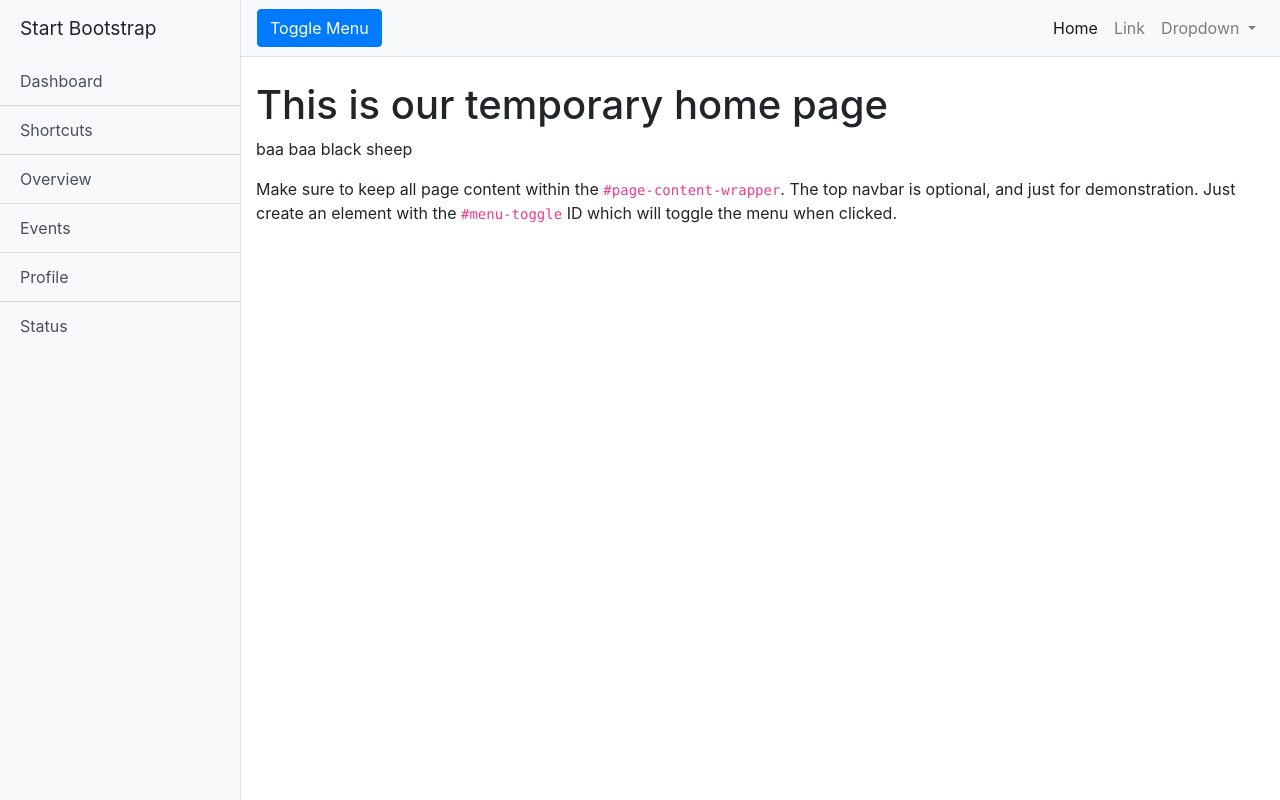
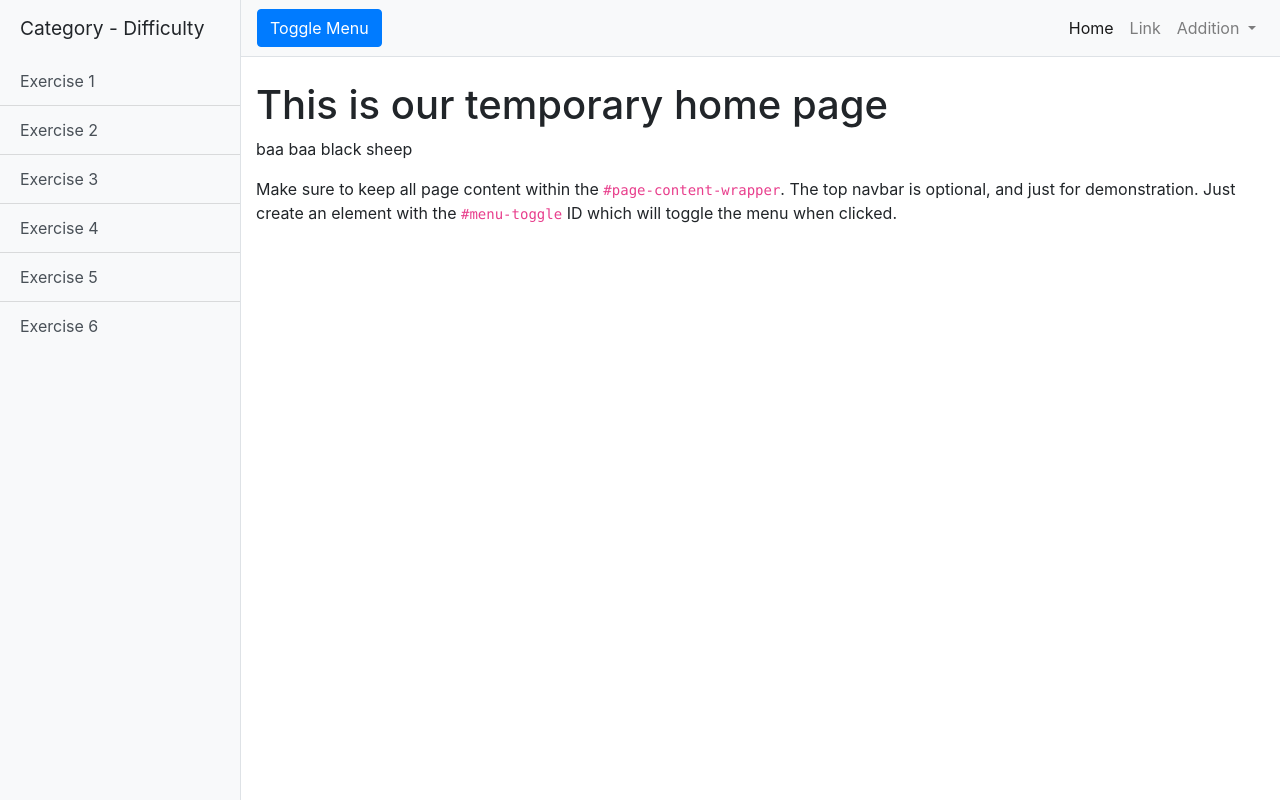
Before and after one commit to StevenJuana/MyMath, a Flask app: page / in a window 1280 px wide. Run offline with Flask 2, Linux system fonts and the light colour scheme; some libraries are stand-ins or nearby versions.

Commit message:
Edited navbar categories for easier edit

```diff
--- a/templates/base.html
+++ b/templates/base.html
@@ -27,14 +27,14 @@
 
     <!-- Sidebar -->
     <div class="bg-light border-right" id="sidebar-wrapper">
-      <div class="sidebar-heading">Start Bootstrap </div>
+      <div class="sidebar-heading">Category - Difficulty</div>
       <div class="list-group list-group-flush">
-        <a href="#" class="list-group-item list-group-item-action bg-light">Dashboard</a>
-        <a href="#" class="list-group-item list-group-item-action bg-light">Shortcuts</a>
-        <a href="#" class="list-group-item list-group-item-action bg-light">Overview</a>
-        <a href="#" class="list-group-item list-group-item-action bg-light">Events</a>
-        <a href="#" class="list-group-item list-group-item-action bg-light">Profile</a>
-        <a href="#" class="list-group-item list-group-item-action bg-light">Status</a>
+        <a href="#" class="list-group-item list-group-item-action bg-light">Exercise 1</a>
+        <a href="#" class="list-group-item list-group-item-action bg-light">Exercise 2</a>
+        <a href="#" class="list-group-item list-group-item-action bg-light">Exercise 3</a>
+        <a href="#" class="list-group-item list-group-item-action bg-light">Exercise 4</a>
+        <a href="#" class="list-group-item list-group-item-action bg-light">Exercise 5</a>
+        <a href="#" class="list-group-item list-group-item-action bg-light">Exercise 6</a>
       </div>
     </div>
     <!-- /#sidebar-wrapper -->
@@ -59,13 +59,14 @@
             </li>
             <li class="nav-item dropdown">
               <a class="nav-link dropdown-toggle" href="#" id="navbarDropdown" role="button" data-toggle="dropdown" aria-haspopup="true" aria-expanded="false">
-                Dropdown
+                Addition
               </a>
               <div class="dropdown-menu dropdown-menu-right" aria-labelledby="navbarDropdown">
-                <a class="dropdown-item" href="#">Action</a>
-                <a class="dropdown-item" href="#">Another action</a>
+                <a class="dropdown-item" href="#">Beginner</a>
                 <div class="dropdown-divider"></div>
-                <a class="dropdown-item" href="#">Something else here</a>
+                <a class="dropdown-item" href="#">Intermediate</a>
+                <div class="dropdown-divider"></div>
+                <a class="dropdown-item" href="#">Advanced</a>
               </div>
             </li>
           </ul>
```
